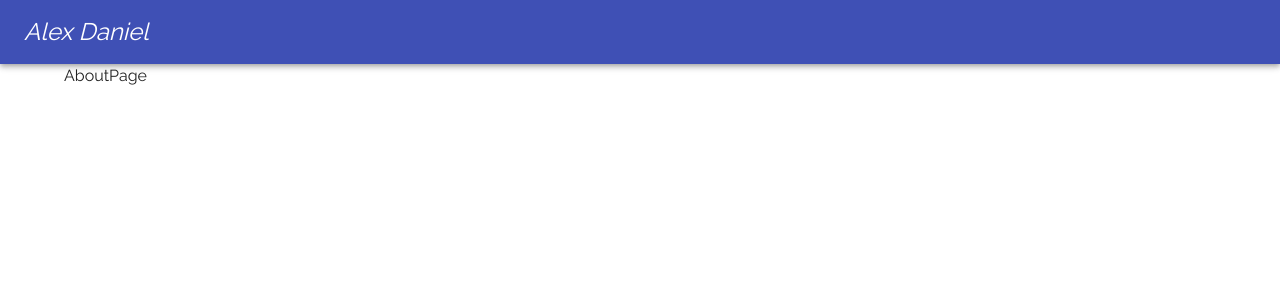
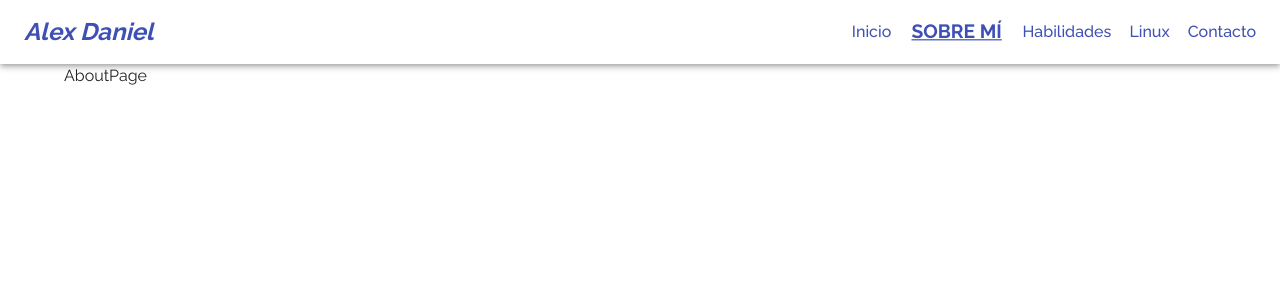
Before and after one commit to PandavionxD/Website_v1, a React (Vite) app: page /about in a window 1280 px wide. Shown: the top 300 px of the page. Built offline with nearby package versions, Linux system fonts and the light colour scheme.

Commit message:
Acabando navbar

```diff
--- a/src/UI/Navbar.jsx
+++ b/src/UI/Navbar.jsx
@@ -1,16 +1,22 @@
 import { AppBar, Box, Toolbar, Typography } from "@mui/material";
 import React from "react";
+import { NavLink } from "react-router-dom";
+import  './nav.css'
 
 export const Navbar = () => {
   return (
-    <AppBar position="static">
-      <Toolbar component='nav'  >
-      <Typography variant="h5" sx={{fontStyle:'italic'}}>
-        Alex Daniel
-      </Typography>
-      <Box>
-
-      </Box>
+    <AppBar position="static" color="transparent" sx={{justifyContent:'center'}}  >
+      <Toolbar component="nav">
+        <Typography variant="h5" color='primary.main' sx={{ fontStyle: "italic", flexGrow: 1, fontWeight:700 }}>
+          Alex Daniel
+        </Typography>
+        <Box>
+          <NavLink to='/' >Inicio</NavLink>
+          <NavLink to='/about' >Sobre mí</NavLink>
+          <NavLink to='/skills' >Habilidades</NavLink>
+          <NavLink to='/linux' >Linux</NavLink>
+          <NavLink to='/contact' >Contacto</NavLink>
+        </Box>
       </Toolbar>
     </AppBar>
   );
--- /dev/null
+++ b/src/UI/nav.css
@@ -0,0 +1,22 @@
+a {
+  text-decoration: none;
+  color: #3f50b5;
+  margin-left: 18px;
+  font-weight: 500;
+}
+a:hover {
+  transition: all 0.6s;
+  display: inline-block;
+  text-decoration: underline;
+  font-weight: 700;
+  transform: scale(1.3);
+}
+.active {
+  transition: all 0.6s;
+  display: inline-block;
+  text-decoration: underline;
+  font-weight: 700;
+  transform: scale(1.2);
+  padding: 0 10px;
+  text-transform: uppercase;
+}
```
